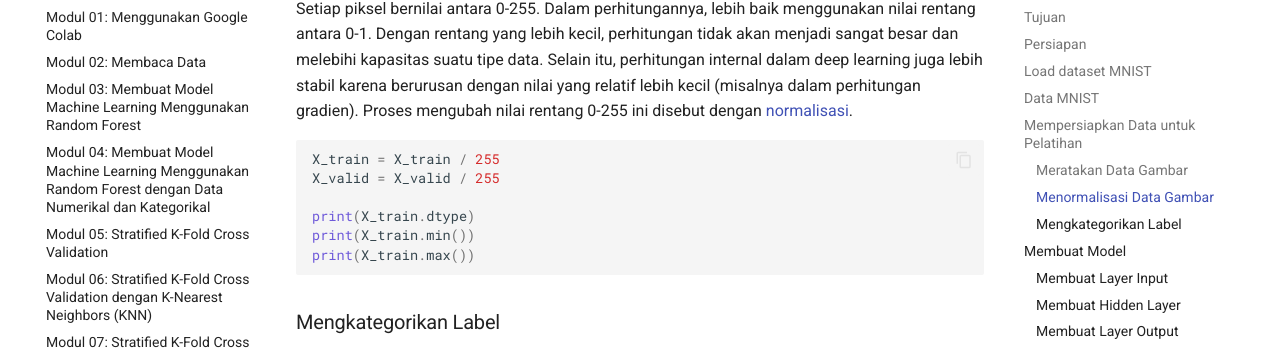
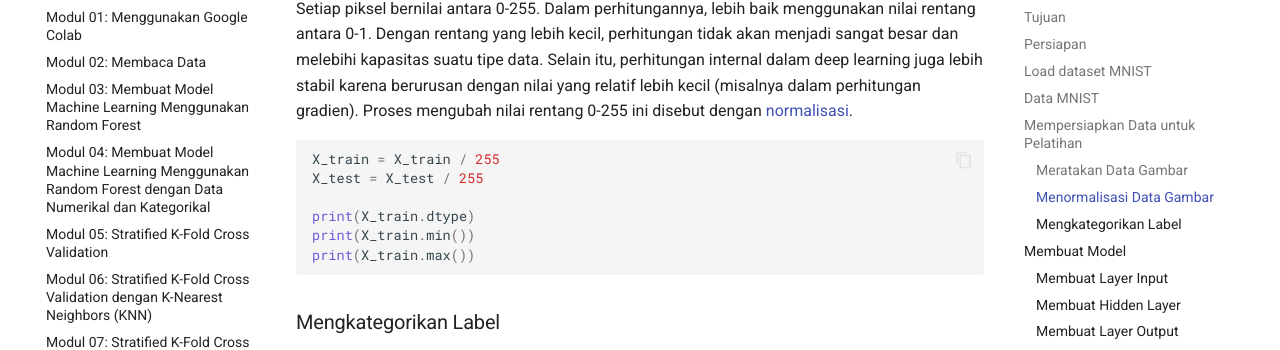
Before and after one commit to ismailrusli/modul_ai, an MkDocs documentation site: the page built from docs/01_mnist.md, in a window 1280 px wide and 900 px high, scrolled down 2175 px. Shown: the part 91-441 px from the top of the window. Built offline with MkDocs 1.6.1 and Material for MkDocs 9.7.7, drawn with Linux system fonts in a browser that asks for light colours.

Commit message:
change valid to test

````diff
--- a/docs/01_mnist.md
+++ b/docs/01_mnist.md
@@ -82,7 +82,7 @@ Setiap piksel bernilai antara 0-255. Dalam perhitungannya, lebih baik menggunaka
 
 ```python
 X_train = X_train / 255
-X_valid = X_valid / 255
+X_test = X_test / 255
 
 print(X_train.dtype)
 print(X_train.min())
````
